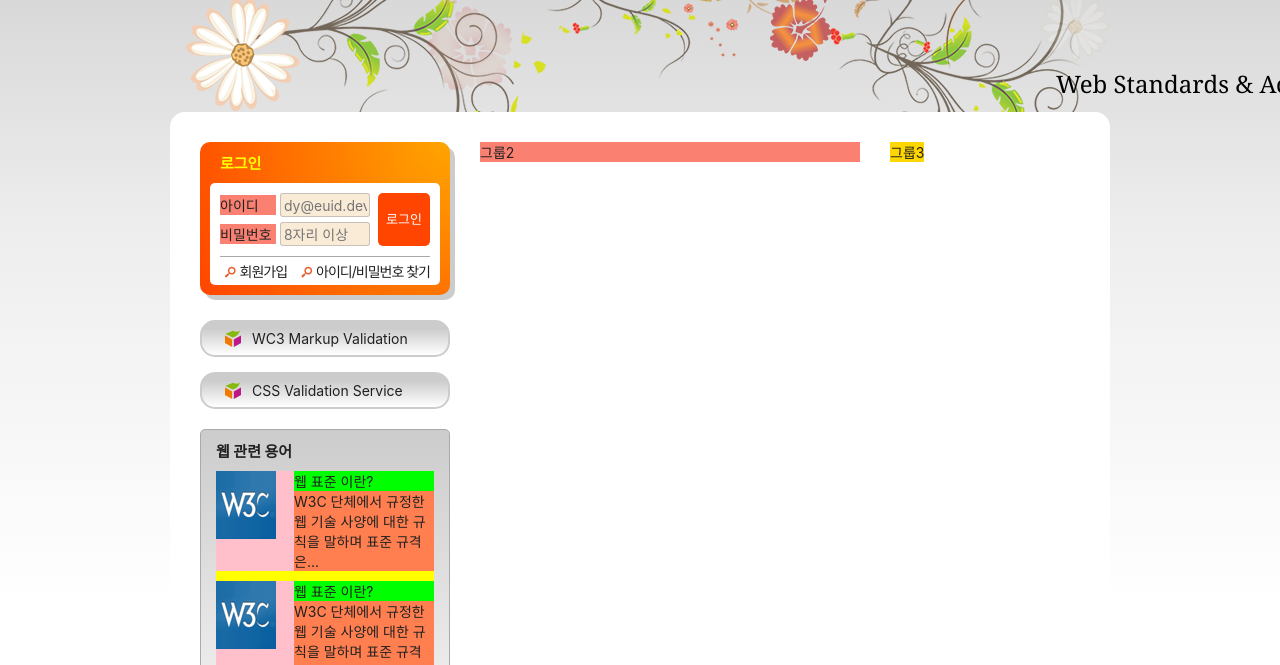
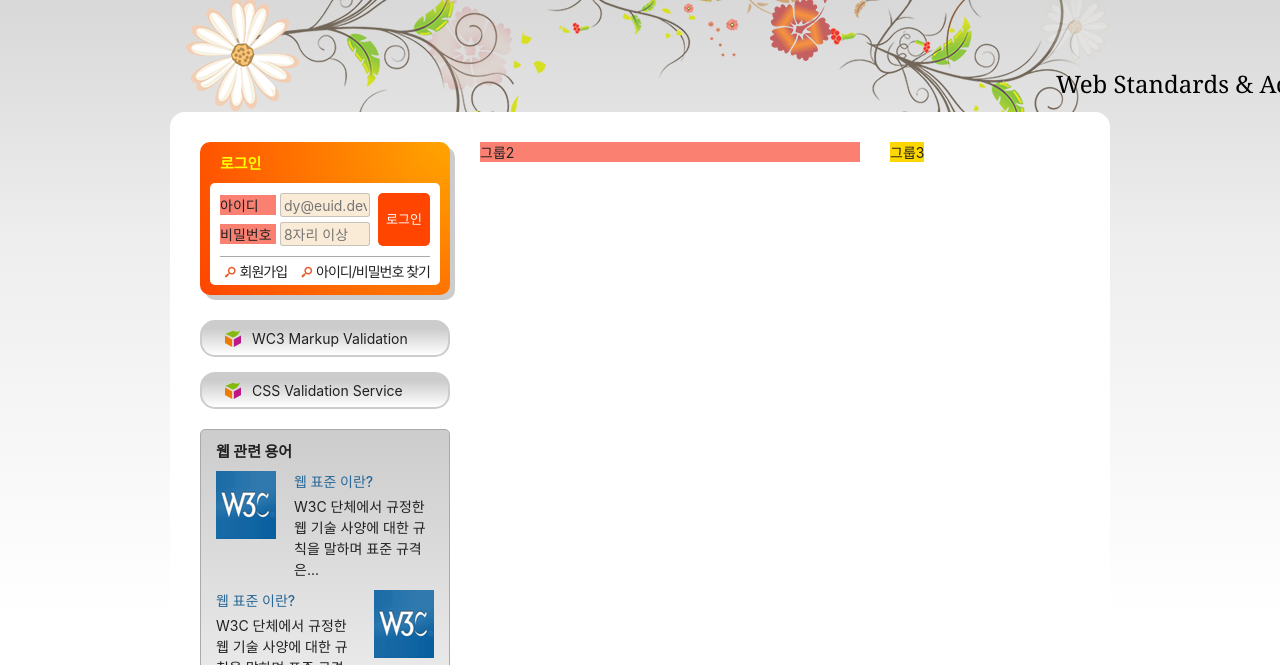
Before and after one commit to luckydoyun/likelion_HTML5, a plain HTML site: page index.html in a window 1280 px wide. Shown: the part 135-800 px from the top of the page. Drawn offline with Linux system fonts and the light colour scheme; a web font is replaced by a local one.

Commit message:
cross layout completed.

```diff
--- a/styles/style.css
+++ b/styles/style.css
@@ -475,24 +475,25 @@ body {
 }
 
 .term-list {
-  background-color: yellow;
   margin-top: 10px;
 }
 
 .term-list div{
-  background-color: pink;
   margin-top: 10px;
   display: flow-root;
 }
 
-.term-list-subject {
-  background-color: lime;
+.term-list-subject, .term-list-brief{
   float: right;
   width: 140px;
 }
 
+.term-list-subject {
+  color: #296897;
+  font-weight: 500;
+}
+
 .term-list-thumbnail {
-  background-color: purple;
   float: left;
 }
 
@@ -501,9 +502,17 @@ body {
 }
 
 .term-list-brief {
-  background-color: coral;
+  margin-top: 5px;
+  line-height: 1.5;
+}
+
+.cross .term-list-subject,
+.cross .term-list-brief{
+  float: left;
+}
+
+.cross .term-list-thumbnail {
   float: right;
-  width: 140px;
 }
 
 
```
